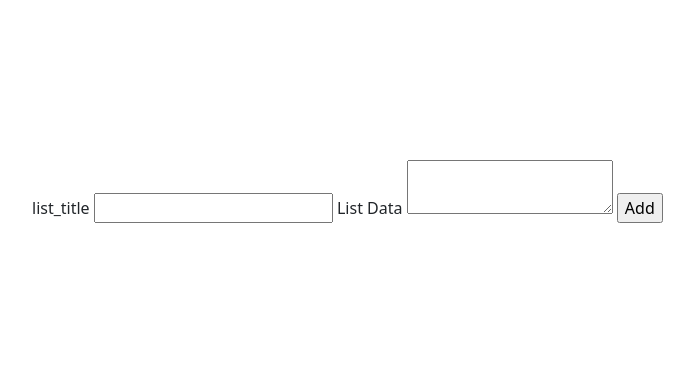
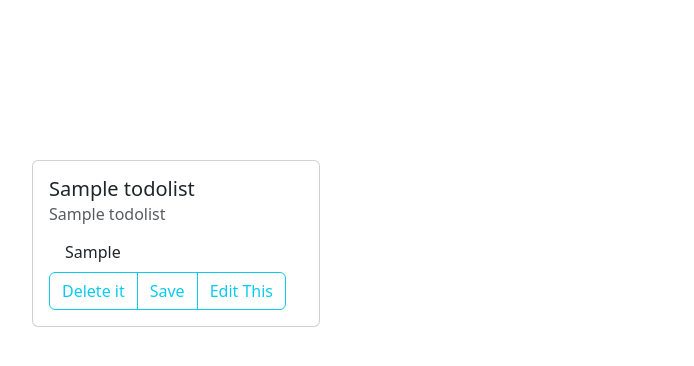
Before and after one commit to seriousadi/TodoList, a Flask app: template templates/edit.html in a window 1280 px wide. Shown: the top 366 px of the page, without its empty margins (48-742 px from the left). Run offline with Flask 3, Linux system fonts and the light colour scheme; the template is opened without the code that fills it: values named after a table or form of the project are taken from there, others are empty; tables that the repository leaves empty hold one stand-in row (Sample ...).

Commit message:
changes to edit html

```diff
--- a/main.py
+++ b/main.py
@@ -14,7 +14,8 @@ db.init_app(app)
 # wtf form
 class TodolistForm(FlaskForm):
     title = StringField("list_title", validators=[validators.DataRequired()])
-    list_data = TextAreaField('List Data', [validators.DataRequired()])
+    subtitle = StringField('Subtitle', [validators.DataRequired()])
+    list_items = StringField('List Data', [validators.DataRequired()])
     submit = SubmitField("Add")
 
 
@@ -40,7 +41,7 @@ def home_page():
 
     form = TodolistForm()
 
-    if request.method == 'POST':
+    if request.method == 'POST' and form.validate_on_submit:
         data = request.form
         item = ""
         for n in data.getlist('listItem'):
@@ -82,23 +83,32 @@ def edit_list(list_id):
     # checking if that list already exists gives none or the list if it exists
     todo_list = db.session.execute(db.select(Todolist).filter_by(id=list_id)).scalar_one_or_none()
     form = TodolistForm()
+
+    # saving edited data to database
     if request.method == 'POST':
-        print(request.form)
+        data = request.form
+        item = ""
+        for n in data.getlist('listItem'):
+            item = item + "@sdsplitk" + n
+        print(data)
+
         if todo_list is None:
             flash("This todo list doesn't exist")
         else:
             todo_list.title = request.form['title']
-            todo_list.list_items = request.form['list_data']
+            todo_list.subtitle = request.form['subtitle']
+            todo_list.list_items = item
             db.session.commit()
             flash("Successfully updated the data")
-            return redirect(url_for('home_page'))
+        return redirect(url_for('home_page'))
+
     if todo_list is None:
         flash("This todo list doesn't exist")
     else:
         form = TodolistForm()
         form.title = todo_list.title
         form.list_data = todo_list.list_items
-        return render_template("edit.html", form=form, id=list_id)
+        return render_template("edit.html", form=form, todolist_data=todo_list, id=list_id)
 
 
 if __name__ == '__main__':
--- a/templates/edit.html
+++ b/templates/edit.html
@@ -1,11 +1,33 @@
 {% include "header.html" %}
 
 <form method="post" action="{{url_for('edit_list',list_id=id)}}">
-    {{ form.csrf_token }}
-    {{ form.title.label }} {{ form.title }}
-    {{ form.list_data.label }} {{form.list_data}}
-    {{form.submit }}
-</form>
 
 
+    <div class="col">
+        <div class="card" style="width: 18rem;">
+            <div class="card-body">
+
+                <h5 class="card-title">{{todolist_data.title}}</h5>
+                <h6 class="card-subtitle mb-2 text-muted">{{todolist_data.subtitle}}</h6>
+
+                <ul  class="list-group list-group-flush">
+                    {% set list1 = todolist_data.list_items.split('@sdsplitk') %}
+                    {% for item in list1 %}
+
+
+                    <li class="list-group-item">{{item}}</li>
+                    {% endfor %}
+                </ul>
+                <div class="btn-group" role="group" aria-label="Basic outlined example">
+                    <a href="{{url_for('delete_list',list_id=todolist_data.id)}}" class="btn btn-outline-info">Delete
+                        it</a>
+                    <button type="submit" class="btn btn-outline-info ">Save</button>
+                    <a href="{{url_for('edit_list',list_id=todolist_data.id)}}" class="btn btn-outline-info ">Edit
+                        This</a>
+                </div>
+            </div>
+        </div>
+    </div>
+
+</form>
 {% include "footer.html" %}
```
Also changed, not shown: templates/home_page.html (+6 -6 lines).
